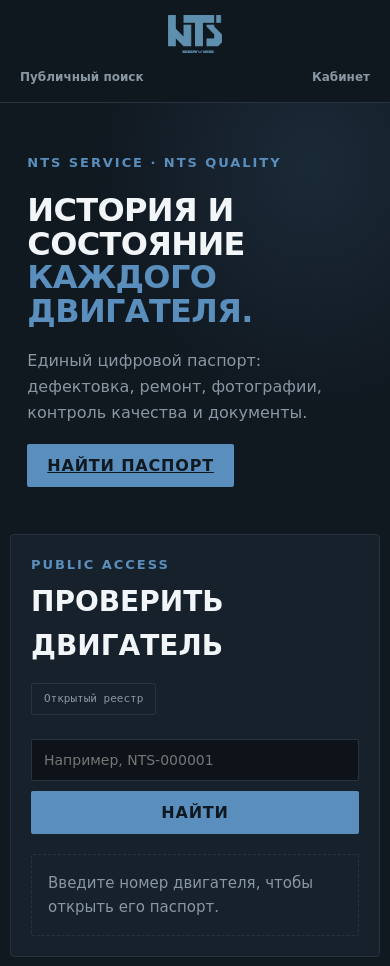
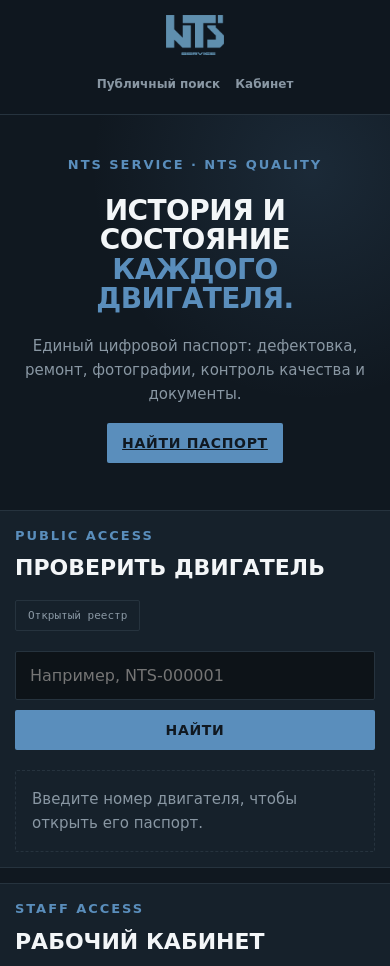
Before and after one commit to Vzlomshik2/Vzlomshik2.github.io, a plain HTML site: page index.html in a window 390 px wide. Shown: the top 966 px of the page. Drawn offline with nearby package versions, Linux system fonts and the light colour scheme.

Commit message:
Add files via upload

```diff
--- a/style.css
+++ b/style.css
@@ -1,12 +1,11 @@
 /* БРЕНДБУК NTS SERVICE: INDUSTRIAL / ENGINEERING */
 :root {
-  /* Цветовая гамма взята с фото логотипа */
-  --brand-blue: #5A8EBC;      /* Тот самый синий с логотипа */
-  --brand-blue-hover: #4A7BA7; /* Чуть темнее для эффекта наведения */
+  --brand-blue: #5A8EBC;
+  --brand-blue-hover: #4A7BA7;
 
-  --graphite: #101820;        /* Темный фон */
-  --steel-grey: #8997A3;      /* Серый для текста */
-  --white: #F3F6F8;           /* Белый */
+  --graphite: #101820;
+  --steel-grey: #8997A3;
+  --white: #F3F6F8;
 
   --bg: var(--graphite);
   --panel: #16212b;
@@ -63,10 +62,9 @@ h1, h2, h3, h4, .eyebrow, .brand b, button, .primary {
 }
 
 .brand-logo {
-  height: 42px; /* Идеальная высота */
+  height: 42px;
   width: auto;
   object-fit: contain;
-  /* Убрали все фильтры, чтобы логотип был в родном цвете */
 }
 
 .topbar nav { display: flex; gap: 24px; }
@@ -82,7 +80,7 @@ h1, h2, h3, h4, .eyebrow, .brand b, button, .primary {
 /* --- HERO --- */
 .hero {
   padding: 82px max(7vw, 22px) 72px;
-  background: radial-gradient(ellipse at 80% 15%, rgba(90, 142, 188, 0.15) 0, transparent 50%); /* Подстроили свечение под новый цвет */
+  background: radial-gradient(ellipse at 80% 15%, rgba(90, 142, 188, 0.15) 0, transparent 50%);
 }
 .eyebrow {
   font-size: 13px;
@@ -141,7 +139,7 @@ input, select, textarea {
   border-radius: 2px;
   width: 100%;
   font-family: 'DejaVu Sans', Arial, sans-serif;
-  font-size: 14px;
+  font-size: 15px;
 }
 input:focus, textarea:focus, select:focus { outline: 1px solid var(--accent); border-color: var(--accent); }
 
@@ -154,7 +152,7 @@ label { display: flex; flex-direction: column; gap: 8px; color: var(--steel-grey
 .login-grid .hint { grid-column: 1/-1; font-size: 12px; }
 .toolbar { display: flex; justify-content: space-between; align-items: center; gap: 15px; padding: 14px 0; border-bottom: 1px solid var(--line); margin-bottom: 15px; }
 
-.tabs { display: flex; gap: 8px; margin: 18px 0; }
+.tabs { display: flex; gap: 8px; margin: 18px 0; flex-wrap: wrap; }
 .tab { background: transparent; border: 1px solid var(--line); color: var(--muted); padding: 10px 16px; border-radius: 2px; }
 .tab.active { background: var(--accent); color: var(--graphite); border-color: var(--accent); }
 
@@ -199,24 +197,86 @@ footer {
 .footer-logo:hover { opacity: 1; }
 footer p { font-size: 12px; margin: 0; font-family: 'DejaVu Sans', Arial, sans-serif; line-height: 1.5; }
 
-/* --- RESPONSIVE --- */
+
+/* ========================================================= */
+/* ================= АДАПТАЦИЯ ПОД УСТРОЙСТВА ============== */
+/* ========================================================= */
+
+/* --- Планшеты и небольшие ноутбуки (до 992px) --- */
+@media (max-width: 992px) {
+  .hero { padding: 60px 20px; }
+  .hero h1 { font-size: 48px; }
+  .login-grid { grid-template-columns: 1fr 1fr; }
+  .login-grid button { grid-column: 1 / -1; }
+}
+
+/* --- Смартфоны в портретном режиме (до 768px) --- */
 @media (max-width: 768px) {
+  /* Шапка */
   .topbar { height: auto; padding: 15px 20px; flex-direction: column; gap: 15px; }
-  .brand-logo { height: 38px; }
-  .topbar nav { width: 100%; justify-content: space-between; gap: 10px; }
-  .topbar nav a { font-size: 12px; }
+  .brand-logo { height: 48px; } /* Чуть увеличили логотип для мобильных */
+  .topbar nav { width: 100%; justify-content: space-between; gap: 10px; flex-wrap: wrap; }
+  .topbar nav a { font-size: 14px; padding: 5px 0; }
 
-  .hero { padding-top: 50px; padding-bottom: 40px; }
-  .hero h1 { font-size: 32px; }
+  /* Главный экран */
+  .hero { padding: 40px 20px; text-align: center; }
+  .hero h1 { font-size: clamp(32px, 9vw, 42px); }
+  .hero p { margin: 0 auto 25px auto; font-size: 15px; }
 
-  .panel { padding: 20px; width: calc(100% - 20px); margin: 15px auto; }
-  .login-grid, .form-grid, .passport-grid { grid-template-columns: 1fr; }
-  .login-grid .hint, .wide { grid-column: auto; }
+  /* Панели (убираем отступы по бокам) */
+  .panel { padding: 20px; width: 100%; border-radius: 0; border-left: none; border-right: none; margin: 15px 0; }
+  .section-head { flex-direction: column; align-items: flex-start; gap: 10px; margin-bottom: 20px; }
 
-  .section-head { align-items: flex-start; flex-direction: column; gap: 10px; }
-  .record { align-items: flex-start; flex-direction: column; }
+  /* Сетки в одну колонку */
+  .form-grid, .passport-grid { grid-template-columns: 1fr; gap: 15px; }
+  .wide { grid-column: auto; }
+  .login-grid { grid-template-columns: 1fr; gap: 15px; }
+
+  /* Формы: 16px защищает от автозума на iPhone */
+  input, select, textarea { font-size: 16px; padding: 14px; }
+
+  /* Кнопки */
+  button, .primary { padding: 14px 20px; font-size: 16px; width: 100%; }
+  .searchline { flex-direction: column; gap: 10px; }
+  .searchline button { width: 100%; }
+
+  /* Карточки паспортов и списки */
+  .record { flex-direction: column; align-items: stretch; gap: 15px; }
   .record button { width: 100%; }
-  .searchline { flex-direction: column; }
-  .toolbar { align-items: flex-start; flex-direction: column; }
+  .record > div:last-child { flex-direction: column; gap: 10px; width: 100%; }
+
+  /* Панель инструментов в паспорте (кнопки в столбик) */
+  .toolbar { flex-direction: column; align-items: stretch; gap: 10px; }
   .toolbar .secondary { width: 100%; margin-left: 0 !important; }
+
+  /* Фотографии */
+  .photo-grid { grid-template-columns: repeat(auto-fill, minmax(100px, 1fr)); gap: 8px; }
+  .photo-grid img { height: 100px; }
+
+  /* Вкладки */
+  .tabs { flex-wrap: wrap; }
+  .tab { flex: 1 1 auto; text-align: center; }
+
+  /* Подвал */
+  footer { padding: 30px 15px; }
 }
+
+/* --- Очень маленькие смартфоны (до 480px, напр. iPhone SE) --- */
+@media (max-width: 480px) {
+  .topbar nav { gap: 5px; justify-content: center; flex-direction: row; flex-wrap: wrap; }
+  .topbar nav a { font-size: 12px; margin: 0 5px; }
+  .brand-logo { height: 40px; }
+
+  .hero h1 { font-size: 28px; }
+
+  .panel { padding: 15px; }
+  .section-head h2 { font-size: 22px; }
+
+  /* Уменьшаем размер шрифта в технических данных, чтобы не переносилось */
+  .kv small { font-size: 9px; }
+  .record h3 { font-size: 14px; }
+  .record small { font-size: 12px; }
+
+  /* Кнопки делаем чуть меньше по высоте */
+  button, .primary { padding: 12px 15px; font-size: 14px; }
+}
```
